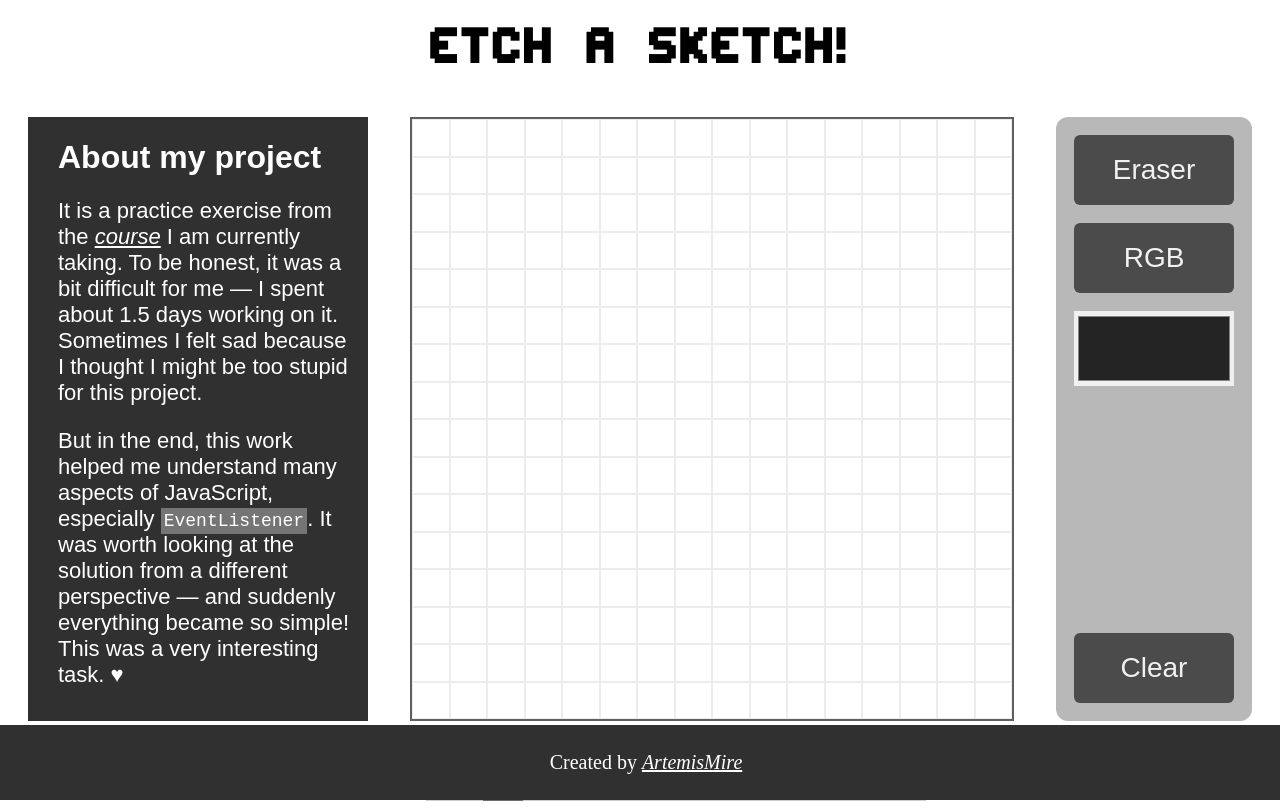
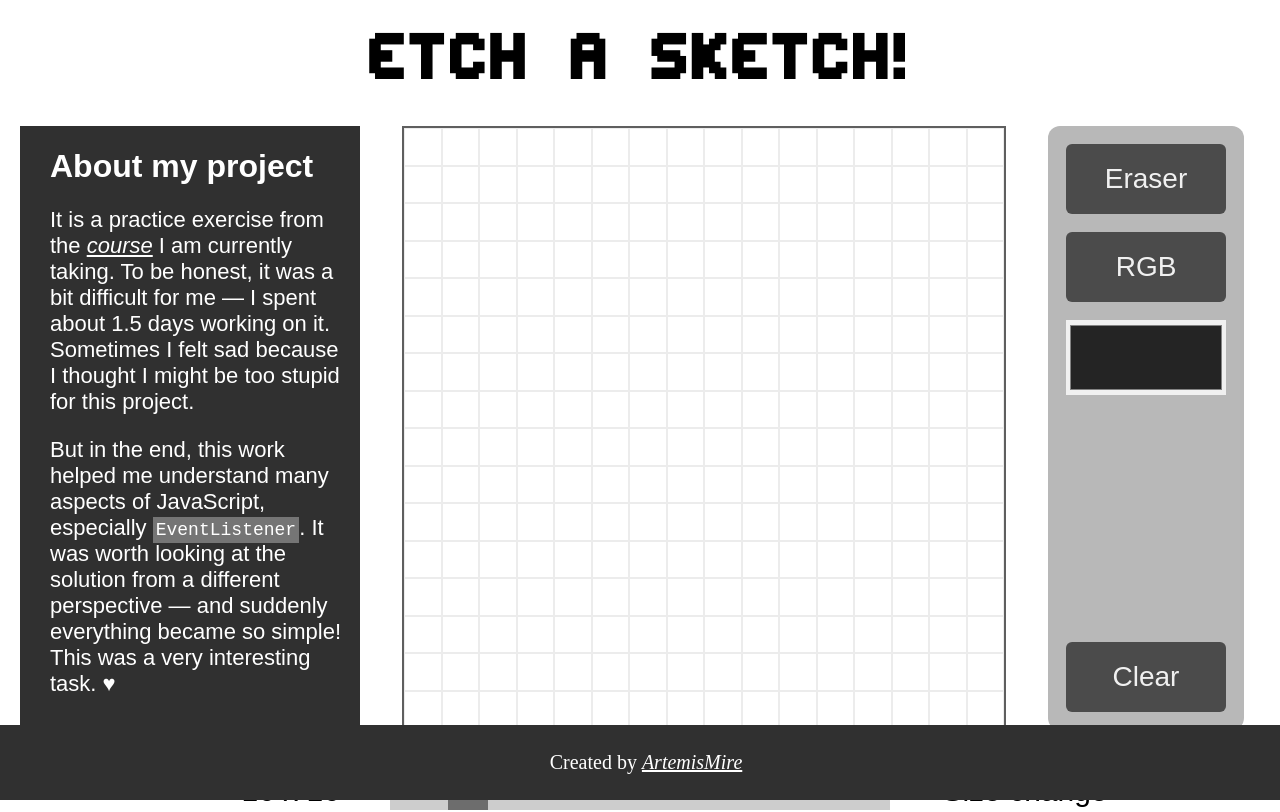
Before and after one commit to ArtemisMire/My-Etch-A-Sketch, a plain HTML site: page index.html in a window 1280 px wide. Drawn offline with Linux system fonts and the light colour scheme.

Commit message:
Fix align

```diff
--- a/index.html
+++ b/index.html
@@ -20,17 +20,19 @@
                 <div id="inner">
                 </div>
             </div>
+            <div id="innerTools">
             <div id="tools">
                 <button id="eraser">Eraser</button>
                 <button id="rgb">RGB</button>
                 <input type="color" id="pallete">
                 <button id="clearGrid">Clear</button>
             </div>
+            </div>
         </div>
-        <div id="sizeCont" class="sizeText">
-            <label>Size change</label>
+        <div id="sizeCont">
+            <div id="currentSize" class="sizeText">16 x 16</div>
             <input type="range" min="4" max="100" value="16" id="gridSize">
-            <div id="currentSize" class="sizeText">16 x 16</div>
+            <label class="sizeText">Size change</label>
         </div>
     </main>
     <footer>
--- a/js-file.js
+++ b/js-file.js
@@ -80,8 +80,7 @@ function changeCellColor(cells) {
             if (currentTool != 'rgb') getCurrentColor(currentTool);
             else if (currentTool == 'rgb') currentColor = `rgb(${getRandomColor()})`;
             cell.style.background = currentColor;
-
-            coloredCells.push(cell);
+            if (!coloredCells.includes(cell)) coloredCells.push(cell);
         });
     });
 }
--- a/styles.css
+++ b/styles.css
@@ -12,14 +12,16 @@ body {
 }
 header {
     font-family:  'Undo';
-    font-size: 62px;
-    padding-top: 18px;
+    font-size: 80px;
+    margin-top: 20px;
     text-align: center;
 }
 main {
     flex: 1;
     font-family: sans-serif;
-    margin-top: 20px;
+    margin-top: 10px;
+    box-sizing: border-box;
+
 }
 
 
@@ -47,6 +49,7 @@ code {
     max-width: 340px;
     font-size: 22px;
     margin: 0px;
+    margin-left: 20px;
     box-sizing: border-box;
     padding-left: 30px;
     padding-right: 18px;
@@ -81,7 +84,12 @@ code {
 }
 
 
-
+#innerTools {
+    max-width: 340px;
+    margin-right: 20px;
+    width: 100%;
+    display: flex;
+}
 #tools {
     display: flex;
     flex-direction: column;
@@ -132,12 +140,19 @@ button:active {
 #sizeCont {
     display: flex;
     justify-content: center;
+    align-items: center;
     gap: 48px;
     margin-top: 16px;
 }
 .sizeText {
-    font-size: 32px;
-    align-items: center;
+    font-size: 30px;
+    max-width: 170px;
+    width: 100%;
+    text-align: center;
+}
+
+#currentSize {
+    text-align: end;
 }
 #gridSize {
     -webkit-appearance: none;
```
